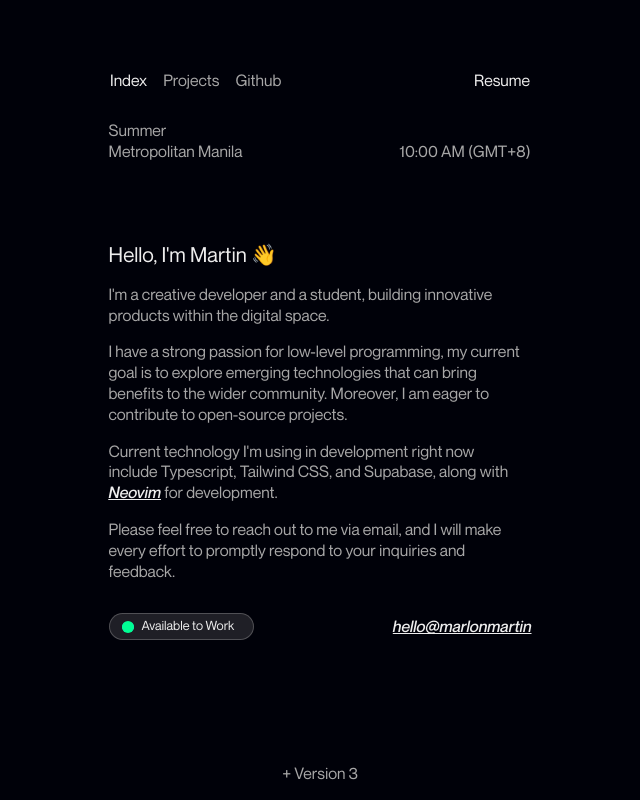
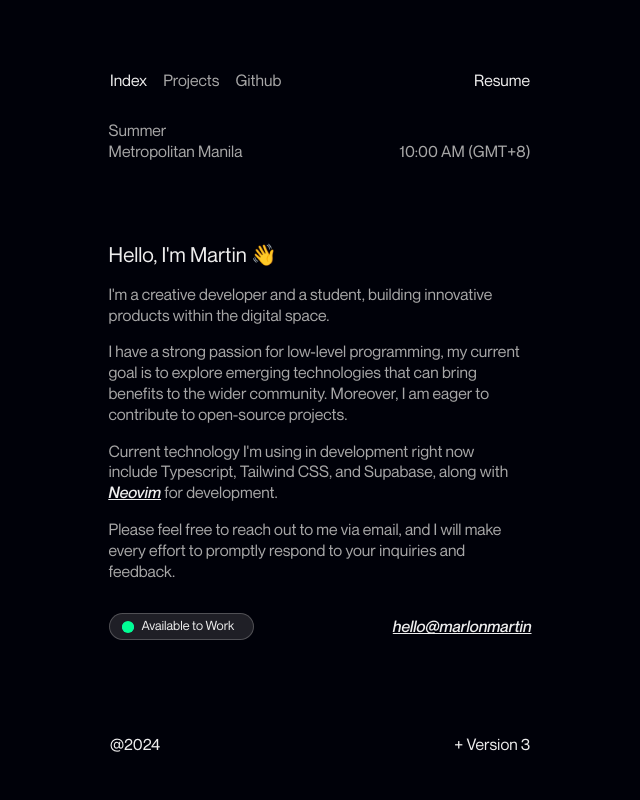
Before and after one commit to decimozs/mrlnmrtin, a Next.js app: page / in a window 1280 px wide. Shown: the whole page, without its empty margins (320-960 px from the left). Built offline with nearby package versions, Linux system fonts and the light colour scheme.

Commit message:
chore: fix animation and new footer component

```diff
--- a/src/app/layout.tsx
+++ b/src/app/layout.tsx
@@ -2,7 +2,7 @@ import { SpeedInsights } from "@vercel/speed-insights/next";
 import type { Metadata } from "next";
 import "../styles/globals.css";
 import { NeueMontreal } from "../../public/font";
-import { Nav } from "@/components/fragments";
+import { Footer, Nav } from "@/components/fragments";
 import { seo } from "@/config";
 import type { Viewport } from "next";
 
@@ -33,6 +33,7 @@ export default function RootLayout({
       >
         <Nav />
         {children}
+        <Footer />
       </body>
     </html>
   );
--- a/src/app/template.tsx
+++ b/src/app/template.tsx
@@ -14,9 +14,9 @@ export default function Transition({ children }: { children: ReactNode }) {
         animate={{
           opacity: 1,
           transition: {
-            ease: "linear",
+            ease: "easeIn",
             duration: 0.5,
-            delay: 0.1,
+            delay: 1.5,
           },
         }}
         exit={{ opacity: 0 }}
--- a/src/components/fragments/Bio.tsx
+++ b/src/components/fragments/Bio.tsx
@@ -24,7 +24,6 @@ export default function Bio() {
         Please feel free to reach out to me via email, and I will make every
         effort to promptly respond to your inquiries and feedback.
       </p>
-      <Version />
     </div>
   );
 }
--- /dev/null
+++ b/src/components/fragments/Footer.tsx
@@ -0,0 +1,29 @@
+"use client";
+
+import { motion } from "framer-motion";
+
+export default function Footer() {
+  return (
+    <motion.footer
+      className="hidden xl:flex fixed-center w-[420px] items-center justify-between bottom-8"
+      initial={{ opacity: 0 }}
+      animate={{
+        opacity: 1,
+        transition: {
+          ease: "linear",
+          duration: 0.5,
+          delay: 1,
+        },
+      }}
+    >
+      <div>
+        <p className="smooth-hover year btooltip cursor-pointer">@2024</p>
+      </div>
+      <div>
+        <p className="smooth-hover version tooltip cursor-pointer">
+          + Version 3
+        </p>
+      </div>
+    </motion.footer>
+  );
+}
--- a/src/components/fragments/Nav.tsx
+++ b/src/components/fragments/Nav.tsx
@@ -4,11 +4,23 @@ import { navItems } from "@/constants";
 import Link from "next/link";
 import { usePathname } from "next/navigation";
 import { ResumeButton } from "../ui";
+import { motion } from "framer-motion";
 
 const NavigationItems = () => {
   const currentPath = usePathname();
   return (
-    <nav className="flex items-center justify-between lg:w-[420px] lg:absolute lg:top-[10%] lg:left-1/2 lg:transform lg:-translate-x-1/2 lg:-translate-y-1/2">
+    <motion.nav
+      className="flex items-center justify-between lg:w-[420px] lg:absolute lg:top-[10%] lg:left-1/2 lg:transform lg:-translate-x-1/2 lg:-translate-y-1/2"
+      initial={{ opacity: 0 }}
+      animate={{
+        opacity: 1,
+        transition: {
+          ease: "linear",
+          duration: 0.5,
+          delay: 0.5,
+        },
+      }}
+    >
       <div className="flex flex-row gap-4">
         {navItems.map((item, index) => (
           <Link
@@ -24,7 +36,7 @@ const NavigationItems = () => {
         ))}
       </div>
       <ResumeButton />
-    </nav>
+    </motion.nav>
   );
 };
 
--- a/src/components/fragments/index.ts
+++ b/src/components/fragments/index.ts
@@ -1,3 +1,4 @@
 export { default as Nav } from "./Nav";
 export { default as Header } from "./Header";
 export { default as Bio } from "./Bio";
+export { default as Footer } from "./Footer";
--- a/src/components/ui/Version.tsx
+++ /dev/null
@@ -1,15 +0,0 @@
-import Link from "next/link";
-
-export default function Version() {
-  return (
-    <div className="hidden w-full lg:fixed lg:flex items-center justify-center left-0 bottom-4">
-      <Link
-        href="https://github.com/decimozs/mrlnmrtin"
-        target="_blank"
-        className="version ctooltip"
-      >
-        + Version 3
-      </Link>
-    </div>
-  );
-}
--- a/src/components/ui/index.ts
+++ b/src/components/ui/index.ts
@@ -2,4 +2,3 @@ export { default as StatusIndicator } from "./StatusIndicator";
 export { default as EmailButton } from "./EmailButton";
 export { default as ResumeButton } from "./ResumeButton";
 export { default as Time } from "./Time";
-export { default as Version } from "./Version";
--- a/src/styles/globals.css
+++ b/src/styles/globals.css
@@ -17,6 +17,13 @@
 .abs-center {
   position: absolute;
   top: 50%;
+  left: 50%;
+  transform: translate(-50%, -50%);
+}
+
+.fixed-center {
+  position: absolute;
+  top: 93%;
   left: 50%;
   transform: translate(-50%, -50%);
 }
@@ -83,7 +90,7 @@
 .nvim::before {
   content: "i love vim motions btw ❤️";
   margin-left: -39.5rem;
-  margin-top: -5px;
+  margin-top: 15px;
   text-align: center;
 }
 
@@ -217,15 +224,17 @@
   color: #a7a7a7;
 }
 
-.version {
-  color: #a7a7a7;
-  transition: color 0.3s ease;
+.version::after {
+  content: "source code ⚙️";
+  margin-left: 1.8rem;
+  margin-top: -5px;
+  text-align: center;
+  width: 144px;
 }
 
-.version:hover {
-  color: #ededed;
+.year::before {
+  content: "Made by Marlon Martin";
+  margin-left: -13.5rem;
+  margin-top: -5px;
+  text-align: center;
 }
-
-.version::before {
-  content: "source code";
-}
```
